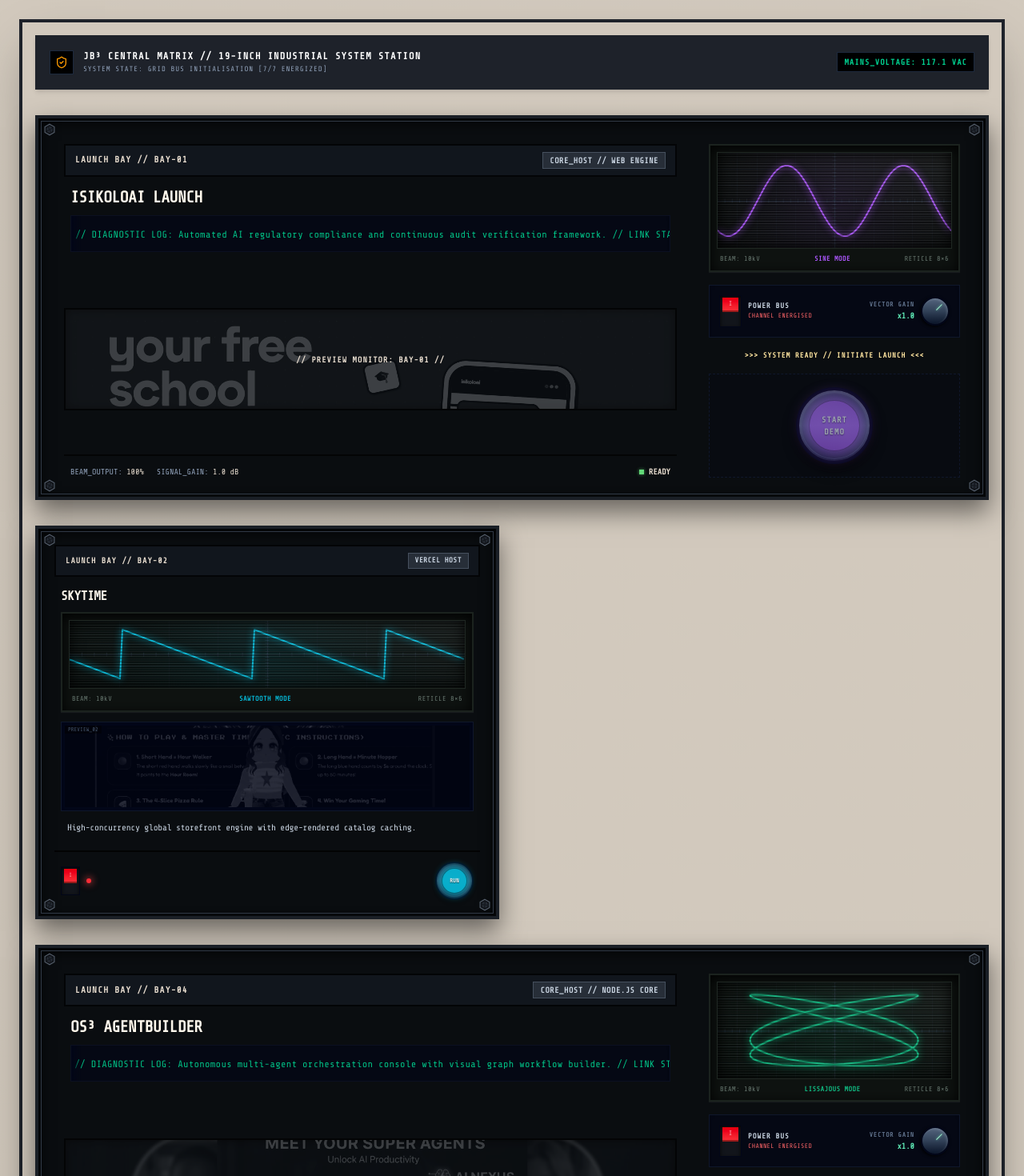
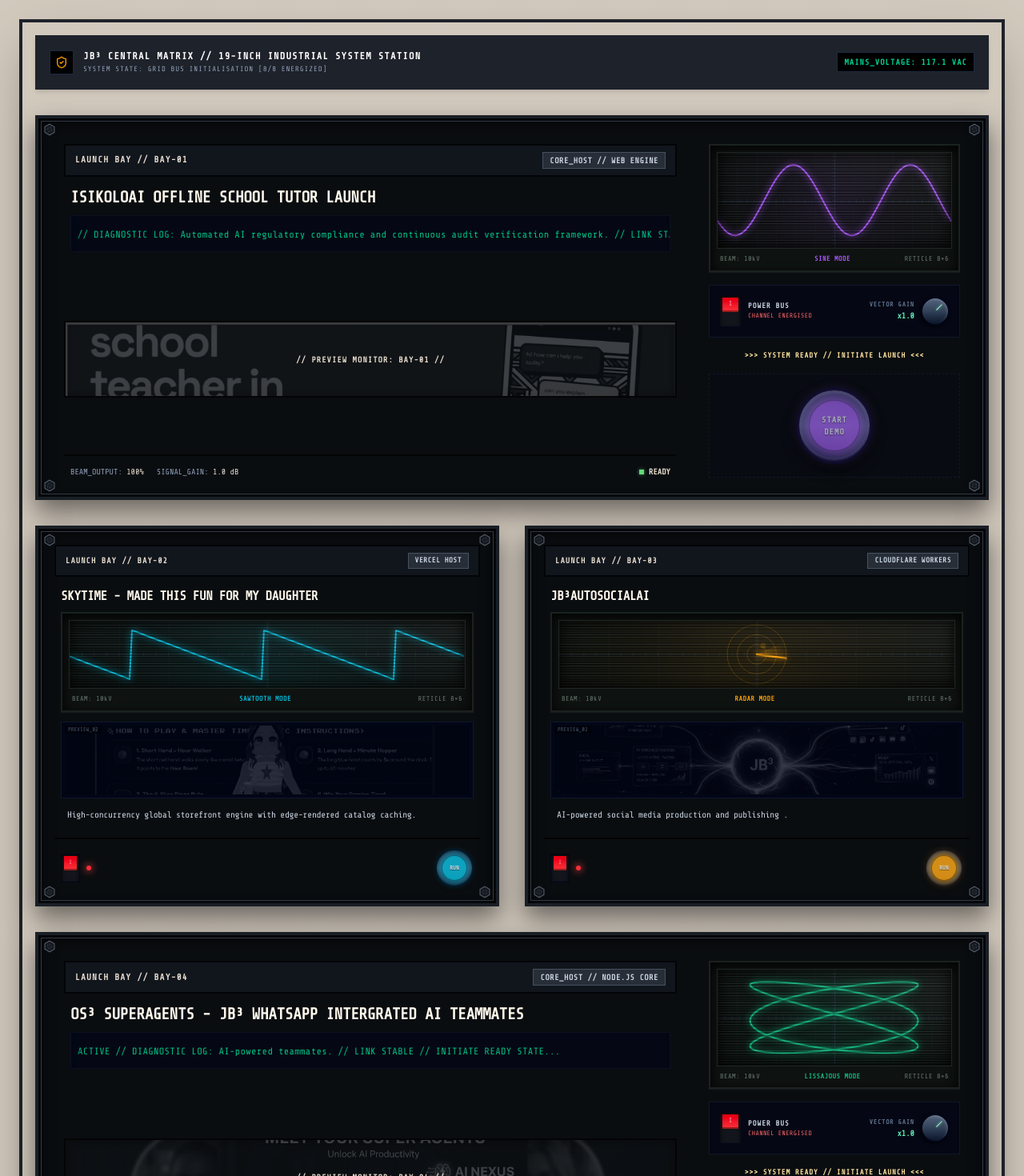
Before and after one commit to JB3Ai/web4_new_launch, a React (Vite) app in the folder analoglaunchpad/: page / in a window 1280 px wide. Shown: the top 1470 px of the page at 80% size. Built offline with nearby package versions, Linux system fonts and the light colour scheme; a web font is replaced by a local one.

Commit message:
feat: refine launchpad bays and previews

```diff
--- a/analoglaunchpad/src/components/modules/LargeModule.jsx
+++ b/analoglaunchpad/src/components/modules/LargeModule.jsx
@@ -40,7 +40,7 @@ export const LargeModule = ({
   const [failedPreviewSource, setFailedPreviewSource] = useState(null);
   const previewUnavailable = !previewSource || failedPreviewSource === previewSource;
   const previewObjectPosition = slot === 'BAY-01'
-    ? 'center 15%'
+    ? 'center top'
     : slot === 'BAY-04'
       ? 'center 20%'
       : 'center';
@@ -97,7 +97,7 @@ export const LargeModule = ({
           </div>
         </div>
 
-        <div className={`border-2 border-black/80 flex items-center justify-center h-32 my-4 relative rounded-none overflow-hidden group/img shadow-[inset_0_0_12px_rgba(0,0,0,0.8)] ${previewUnavailable ? 'bg-[#050709]' : 'bg-[#0E1319]'}`}>
+        <div className={`border-2 border-black/80 flex items-center justify-center h-24 my-3 relative rounded-none overflow-hidden group/img shadow-[inset_0_0_12px_rgba(0,0,0,0.8)] ${previewUnavailable ? 'bg-[#050709]' : 'bg-[#0E1319]'}`}>
           {!powerOn ? (
             <span className="text-[9px] text-slate-600 font-mono tracking-widest uppercase">// SLOT SYSTEM BUS SHUTDOWN //</span>
           ) : isPending || previewUnavailable ? (
--- a/analoglaunchpad/src/components/modules/SmallModule.jsx
+++ b/analoglaunchpad/src/components/modules/SmallModule.jsx
@@ -83,7 +83,7 @@ export const SmallModule = ({
             isSmall
           />
 
-          <div className="border border-slate-900 bg-slate-950 p-1 h-28 my-3 relative flex items-center justify-center overflow-hidden rounded-none shadow-inner group/img">
+          <div className="border border-slate-900 bg-slate-950 p-1 h-24 my-3 relative flex items-center justify-center overflow-hidden rounded-none shadow-inner group/img">
             {!powerOn ? (
               <span className="text-[8px] text-slate-600 font-mono tracking-widest uppercase">// STANDBY MODE //</span>
             ) : isPending ? (
--- a/analoglaunchpad/src/data/appsData.js
+++ b/analoglaunchpad/src/data/appsData.js
@@ -6,19 +6,19 @@ export const appsData = [
   {
     id: 'isikolo',
     slot: 'BAY-01',
-    title: 'IsiKoloAi Launch',
+    title: 'IsiKoloAi offline school tutor Launch',
     description: 'Automated AI regulatory compliance and continuous audit verification framework.',
     stack: 'WEB ENGINE',
     sector: 'WEB',
     accentColor: '#A855F7',
     waveType: 'sine',
-    imagePlaceholder: '/assets/BAY01isikolo.jpg',
+    imagePlaceholder: '/assets/BAY01isikolo_2.jpg',
     demoUrl: 'https://isikolo2-web.jono-18a.workers.dev/',
   },
   {
     id: 'skytime',
     slot: 'BAY-02',
-    title: 'SkyTime',
+    title: 'SKYTIME - MADE THIS FUN FOR MY DAUGHTER',
     description: 'High-concurrency global storefront engine with edge-rendered catalog caching.',
     stack: 'VERCEL HOST',
     sector: 'FAMILY',
@@ -28,10 +28,22 @@ export const appsData = [
     demoUrl: 'https://skytimetime2.vercel.app/',
   },
   {
+    id: 'jb3-autosocialai',
+    slot: 'BAY-03',
+    title: 'JB³AutoSocialAi',
+    description: 'AI-powered social media production and publishing .',
+    stack: 'CLOUDFLARE WORKERS',
+    sector: 'APPS',
+    accentColor: '#F59E0B',
+    waveType: 'radar',
+    imagePlaceholder: '/assets/BAY03_AUTOSOCIAL.jpg',
+    demoUrl: 'https://jb-autosocialai.jono-18a.workers.dev/',
+  },
+  {
     id: 'os3-agentbuilder',
     slot: 'BAY-04',
-    title: 'OS³ AgentBuilder',
-    description: 'Autonomous multi-agent orchestration console with visual graph workflow builder.',
+    title: 'OS³ SUPERAGENTS - JB³ WhatsApp intergrated Ai teammates',
+    description: 'AI-powered teammates.',
     stack: 'NODE.JS CORE',
     sector: 'APPS',
     accentColor: '#10B981',
@@ -42,7 +54,7 @@ export const appsData = [
   {
     id: 'isidore-diligence',
     slot: 'BAY-05',
-    title: 'isidore Due Diligence',
+    title: 'DEMO ISIDORE DUE DILIGENCE (15MIN BUILDTIME)',
     description: 'Tokenized component architecture built with zero-runtime compliance primitives.',
     stack: 'VERCEL HOST',
     sector: 'REPORTS',
@@ -54,7 +66,7 @@ export const appsData = [
   {
     id: 'business-redesign',
     slot: 'BAY-06',
-    title: 'Business Redesign (NMS)',
+    title: 'NMS - A TURNKEY COMPLETE BUSINESS OVERHAUL PLAN (25MIN BUILDTIME)',
     description: 'Interactive graph network topology inspector mapping state drift and infrastructure dependencies.',
     stack: 'STATIC ENGINE',
     sector: 'REPORTS',
```
Also changed, not shown: analoglaunchpad/public/assets/BAY01isikolo_2.jpg (added), analoglaunchpad/public/assets/BAY03_AUTOSOCIAL.jpg (added).
